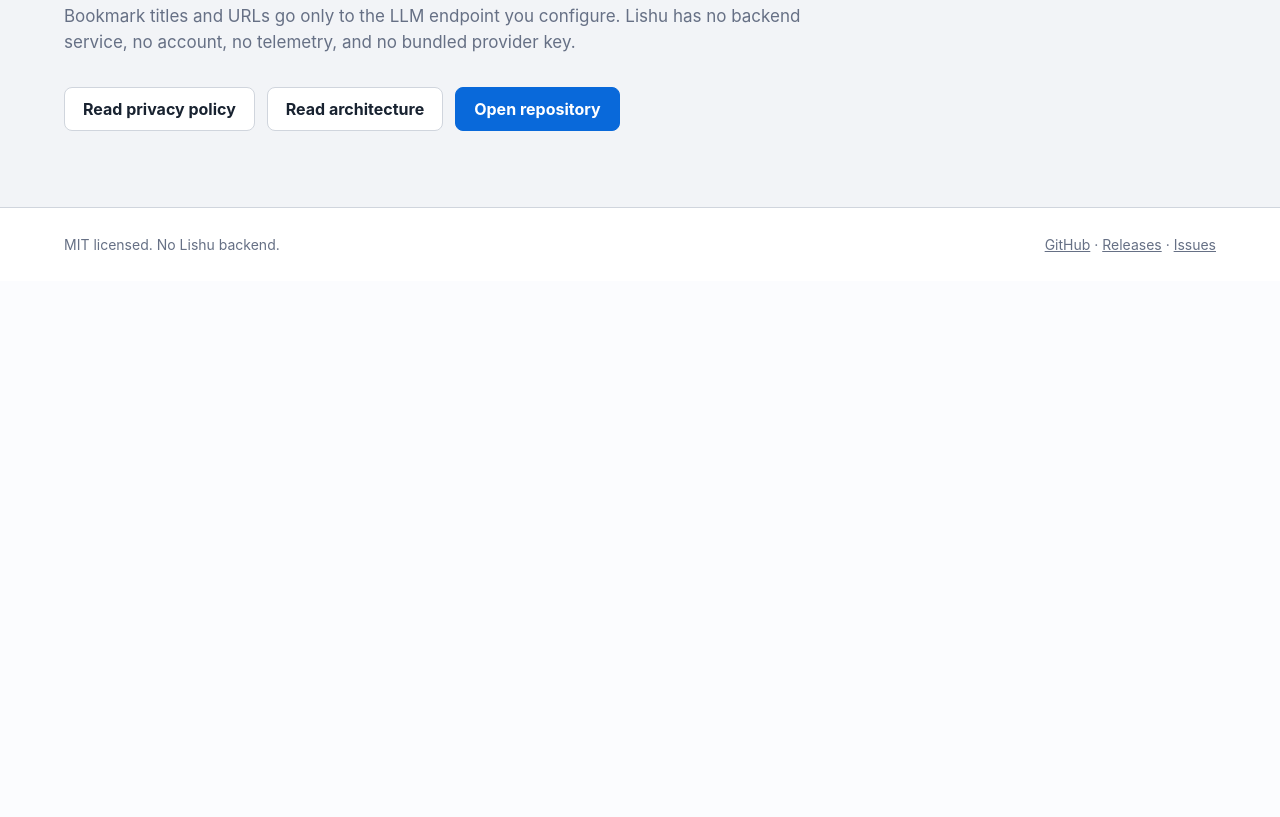
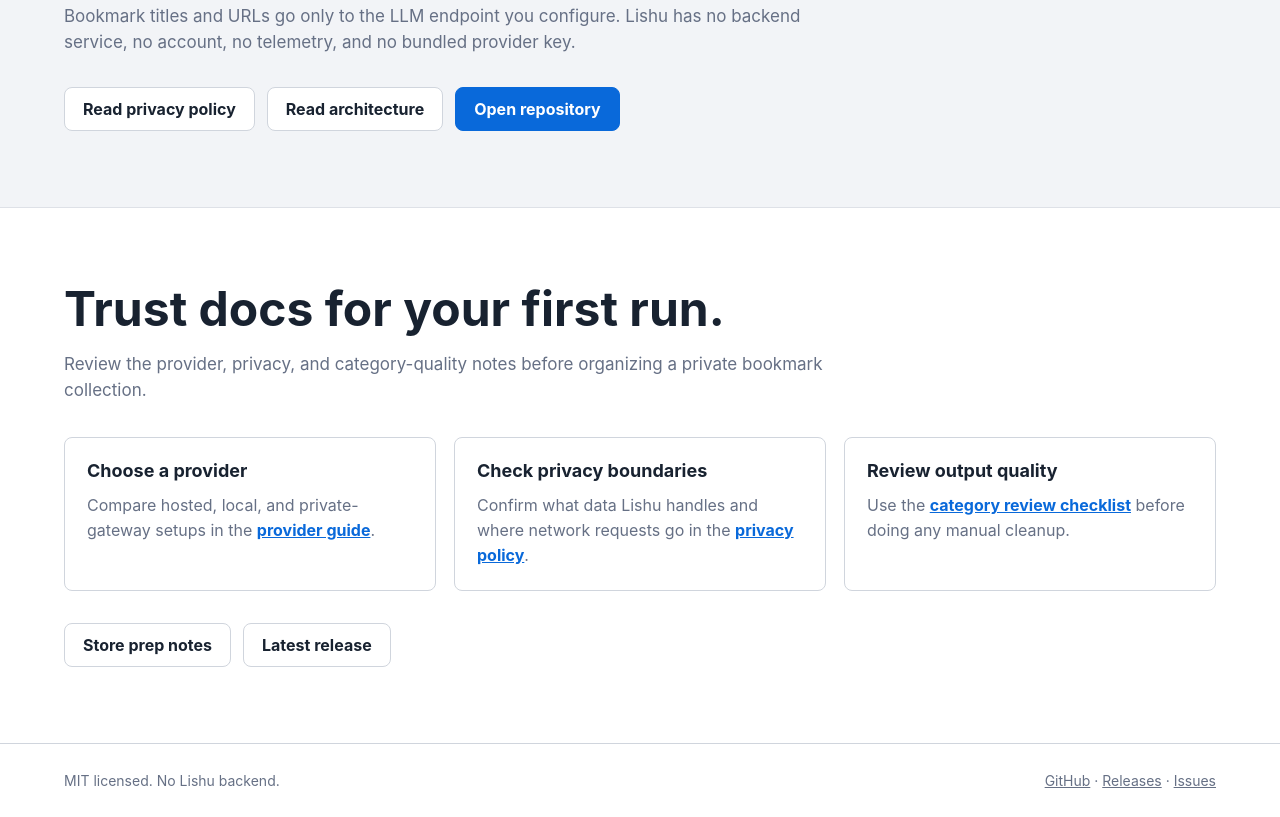
Before and after one commit to piklen/lishu, a browser extension: page docs/index.html in a window 1280 px wide. Shown: the part 2501-3318 px from the top of the page. Before the commit the page ends 2782 px from the top, so only its background shows below. Drawn offline with Linux system fonts and the light colour scheme.

Commit message:
docs: link trust docs from Pages (#49)

```diff
--- a/docs/index.html
+++ b/docs/index.html
@@ -256,6 +256,11 @@
         line-height: 1.55;
       }
 
+      .panel a {
+        color: var(--accent);
+        font-weight: 720;
+      }
+
       .steps {
         display: grid;
         grid-template-columns: repeat(4, minmax(0, 1fr));
@@ -463,6 +468,41 @@
           <a class="button primary" href="https://github.com/piklen/lishu">Open repository</a>
         </div>
       </section>
+
+      <section class="section">
+        <h2>Trust docs for your first run.</h2>
+        <p class="section-lead">
+          Review the provider, privacy, and category-quality notes before organizing a private bookmark collection.
+        </p>
+        <div class="grid">
+          <article class="panel">
+            <h3>Choose a provider</h3>
+            <p>
+              Compare hosted, local, and private-gateway setups in the
+              <a href="https://github.com/piklen/lishu/blob/main/docs/PROVIDERS.md">provider guide</a>.
+            </p>
+          </article>
+          <article class="panel">
+            <h3>Check privacy boundaries</h3>
+            <p>
+              Confirm what data Lishu handles and where network requests go in the
+              <a href="https://github.com/piklen/lishu/blob/main/PRIVACY.md">privacy policy</a>.
+            </p>
+          </article>
+          <article class="panel">
+            <h3>Review output quality</h3>
+            <p>
+              Use the
+              <a href="https://github.com/piklen/lishu/blob/main/docs/CATEGORY_QUALITY.md">category review checklist</a>
+              before doing any manual cleanup.
+            </p>
+          </article>
+        </div>
+        <div class="cta-row">
+          <a class="button secondary" href="https://github.com/piklen/lishu/blob/main/docs/STORE_LISTING.md">Store prep notes</a>
+          <a class="button secondary" href="https://github.com/piklen/lishu/releases/latest">Latest release</a>
+        </div>
+      </section>
     </main>
 
     <footer class="footer">
```
